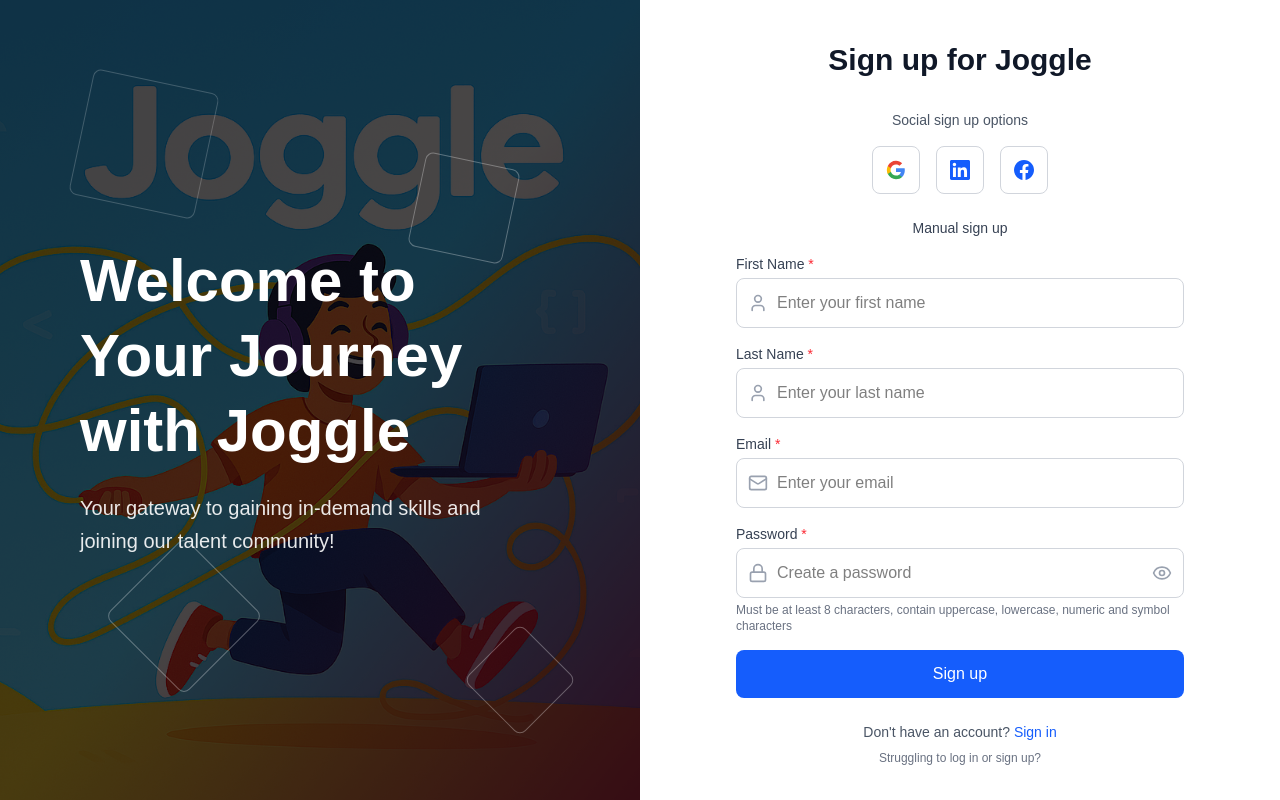
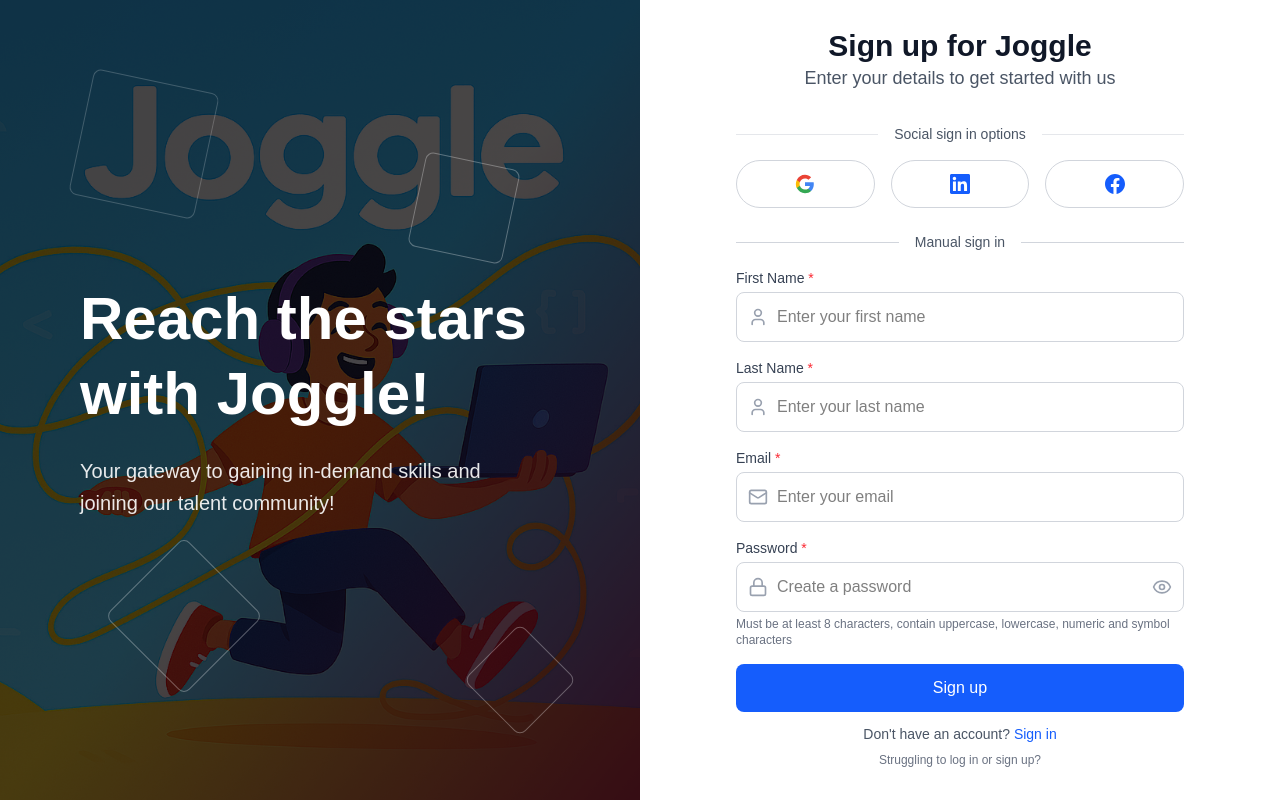
Before and after one commit to fasakinhenry/joggle, a React (Vite) app: page /auth/signup in a window 1280 px wide. Built offline with nearby package versions, Linux system fonts and the light colour scheme.

Commit message:
style: update the aesthetics of the auth

```diff
--- a/src/components/auth/SignIn.jsx
+++ b/src/components/auth/SignIn.jsx
@@ -127,7 +127,7 @@
       </div>
 
       {/* Manual Sign In */}
-      <div className='mb-6'>
+      <div className='mb-4'>
         <div className='flex items-center gap-4 mb-4 mt-6'>
           <div className='flex-1 border-t border-gray-300'></div>
           <span
--- a/src/components/auth/SignUp.jsx
+++ b/src/components/auth/SignUp.jsx
@@ -68,21 +68,29 @@
   return (
     <AuthLayout
       title='Sign up for Joggle'
-      heroTitle='Welcome to Your Journey with Joggle'
+      subtitle='Enter your details to get started with us'
+      heroTitle='Reach the stars with Joggle!'
       heroSubtitle='Your gateway to gaining in-demand skills and joining our talent community!'
     >
       {/* Social Sign Up Options */}
+      {/* Social Sign In Options */}
       <div className='mb-6'>
-        <p
-          className='text-center text-sm text-gray-600 mb-4'
-          style={{ fontFamily: 'Geist, sans-serif' }}
-        >
-          Social sign up options
-        </p>
+        <div className='flex items-center gap-4 mb-4'>
+          <div className='flex-1 border-t border-gray-200'></div>
+          <span
+            className='text-sm text-gray-600 whitespace-nowrap'
+            style={{ fontFamily: 'Poppins, sans-serif' }}
+          >
+            Social sign in options
+          </span>
+          <div className='flex-1 border-t border-gray-200'></div>
+        </div>
+
         <div className='flex gap-4 justify-center'>
+          {/* Google */}
           <button
-            onClick={() => handleSocialSignUp('Google')}
-            className='flex items-center justify-center w-12 h-12 border border-gray-300 rounded-lg hover:bg-gray-50 transition-colors'
+            onClick={() => handleSocialSignIn('Google')}
+            className='flex items-center justify-center cursor-pointer w-full h-12 border border-gray-300 rounded-full hover:bg-gray-50 transition-colors'
           >
             <svg className='w-5 h-5' viewBox='0 0 24 24'>
               <path
@@ -103,9 +111,11 @@
               />
             </svg>
           </button>
+
+          {/* LinkedIn */}
           <button
-            onClick={() => handleSocialSignUp('LinkedIn')}
-            className='flex items-center justify-center w-12 h-12 border border-gray-300 rounded-lg hover:bg-gray-50 transition-colors'
+            onClick={() => handleSocialSignIn('LinkedIn')}
+            className='flex items-center justify-center cursor-pointer w-full h-12 border border-gray-300 rounded-full hover:bg-gray-50 transition-colors'
           >
             <svg
               className='w-5 h-5 text-blue-600'
@@ -115,9 +125,11 @@
               <path d='M20.447 20.452h-3.554v-5.569c0-1.328-.027-3.037-1.852-3.037-1.853 0-2.136 1.445-2.136 2.939v5.667H9.351V9h3.414v1.561h.046c.477-.9 1.637-1.85 3.37-1.85 3.601 0 4.267 2.37 4.267 5.455v6.286zM5.337 7.433c-1.144 0-2.063-.926-2.063-2.065 0-1.138.92-2.063 2.063-2.063 1.14 0 2.064.925 2.064 2.063 0 1.139-.925 2.065-2.064 2.065zm1.782 13.019H3.555V9h3.564v11.452zM22.225 0H1.771C.792 0 0 .774 0 1.729v20.542C0 23.227.792 24 1.771 24h20.451C23.2 24 24 23.227 24 22.271V1.729C24 .774 23.2 0 22.222 0h.003z' />
             </svg>
           </button>
+
+          {/* Facebook */}
           <button
-            onClick={() => handleSocialSignUp('Facebook')}
-            className='flex items-center justify-center w-12 h-12 border border-gray-300 rounded-lg hover:bg-gray-50 transition-colors'
+            onClick={() => handleSocialSignIn('Facebook')}
+            className='flex items-center justify-center cursor-pointer w-full h-12 border border-gray-300 rounded-full hover:bg-gray-50 transition-colors'
           >
             <svg
               className='w-5 h-5 text-blue-600'
@@ -131,13 +143,17 @@
       </div>
 
       {/* Manual Sign Up Form */}
-      <div className='mb-6'>
-        <h3
-          className='text-center text-sm font-medium text-gray-700 mb-4'
-          style={{ fontFamily: 'Geist, sans-serif' }}
-        >
-          Manual sign up
-        </h3>
+      <div className='mb-3'>
+        <div className='flex items-center gap-4 mb-4 mt-6'>
+          <div className='flex-1 border-t border-gray-300'></div>
+          <span
+            className='text-sm text-gray-600 whitespace-nowrap'
+            style={{ fontFamily: 'Poppins, sans-serif' }}
+          >
+            Manual sign in
+          </span>
+          <div className='flex-1 border-t border-gray-300'></div>
+        </div>
 
         <form onSubmit={handleSubmit} className='space-y-4'>
           {/* First Name */}
@@ -158,7 +174,7 @@
                 value={formData.firstName}
                 onChange={handleInputChange}
                 placeholder='Enter your first name'
-                className={`w-full pl-10 pr-4 py-3 border rounded-lg focus:ring-2 focus:ring-blue-500 focus:border-transparent transition-colors ${
+                className={`w-full pl-10 pr-4 py-3 border rounded-lg focus:ring-1 focus:ring-blue-500 focus:border-transparent transition-colors ${
                   errors.firstName ? 'border-red-500' : 'border-gray-300'
                 }`}
                 style={{ fontFamily: 'Geist, sans-serif' }}
@@ -187,7 +203,7 @@
                 value={formData.lastName}
                 onChange={handleInputChange}
                 placeholder='Enter your last name'
-                className={`w-full pl-10 pr-4 py-3 border rounded-lg focus:ring-2 focus:ring-blue-500 focus:border-transparent transition-colors ${
+                className={`w-full pl-10 pr-4 py-3 border rounded-lg focus:ring-1 focus:ring-blue-500 focus:border-transparent transition-colors ${
                   errors.lastName ? 'border-red-500' : 'border-gray-300'
                 }`}
                 style={{ fontFamily: 'Geist, sans-serif' }}
@@ -216,7 +232,7 @@
                 value={formData.email}
                 onChange={handleInputChange}
                 placeholder='Enter your email'
-                className={`w-full pl-10 pr-4 py-3 border rounded-lg focus:ring-2 focus:ring-blue-500 focus:border-transparent transition-colors ${
+                className={`w-full pl-10 pr-4 py-3 border rounded-lg focus:ring-1 focus:ring-blue-500 focus:border-transparent transition-colors ${
                   errors.email ? 'border-red-500' : 'border-gray-300'
                 }`}
                 style={{ fontFamily: 'Geist, sans-serif' }}
@@ -245,7 +261,7 @@
                 value={formData.password}
                 onChange={handleInputChange}
                 placeholder='Create a password'
-                className={`w-full pl-10 pr-12 py-3 border rounded-lg focus:ring-2 focus:ring-blue-500 focus:border-transparent transition-colors ${
+                className={`w-full pl-10 pr-12 py-3 border rounded-lg focus:ring-1 focus:ring-blue-500 focus:border-transparent transition-colors ${
                   errors.password ? 'border-red-500' : 'border-gray-300'
                 }`}
                 style={{ fontFamily: 'Geist, sans-serif' }}
@@ -277,7 +293,7 @@
           {/* Submit Button */}
           <button
             type='submit'
-            className='w-full bg-blue-600 text-white py-3 px-4 rounded-lg font-medium hover:bg-blue-700 focus:ring-2 focus:ring-blue-500 focus:ring-offset-2 transition-colors'
+            className='w-full bg-blue-600 text-white py-3 px-4 rounded-lg font-medium hover:bg-blue-700 focus:ring-1 focus:ring-blue-500 focus:ring-offset-2 transition-colors'
             style={{ fontFamily: 'Geist, sans-serif' }}
           >
             Sign up
--- a/src/components/layout/AuthLayout.jsx
+++ b/src/components/layout/AuthLayout.jsx
@@ -2,7 +2,7 @@
 
 const AuthLayout = ({ children, title, subtitle, heroTitle, heroSubtitle }) => {
   return (
-    <div className='min-h-screen flex'>
+    <div className='min-h-screen flex max-h-screen h-screen'>
       {/* Left Side - Hero Section */}
       <div className='hidden lg:flex lg:w-1/2 relative overflow-hidden'>
         {/* Background Image */}
@@ -66,7 +66,7 @@
       </div>
 
       {/* Right Side - Form Section */}
-      <div className='flex-1 flex items-center justify-center px-6 sm:px-8 lg:px-12 bg-white'>
+      <div className='flex-1 flex items-top justify-center px-6 sm:px-8 lg:px-12 bg-white overflow-y-scroll py-5'>
         <div className='w-full max-w-md'>
           <div className='text-center mb-8 lg:hidden'>
             <h1
```
